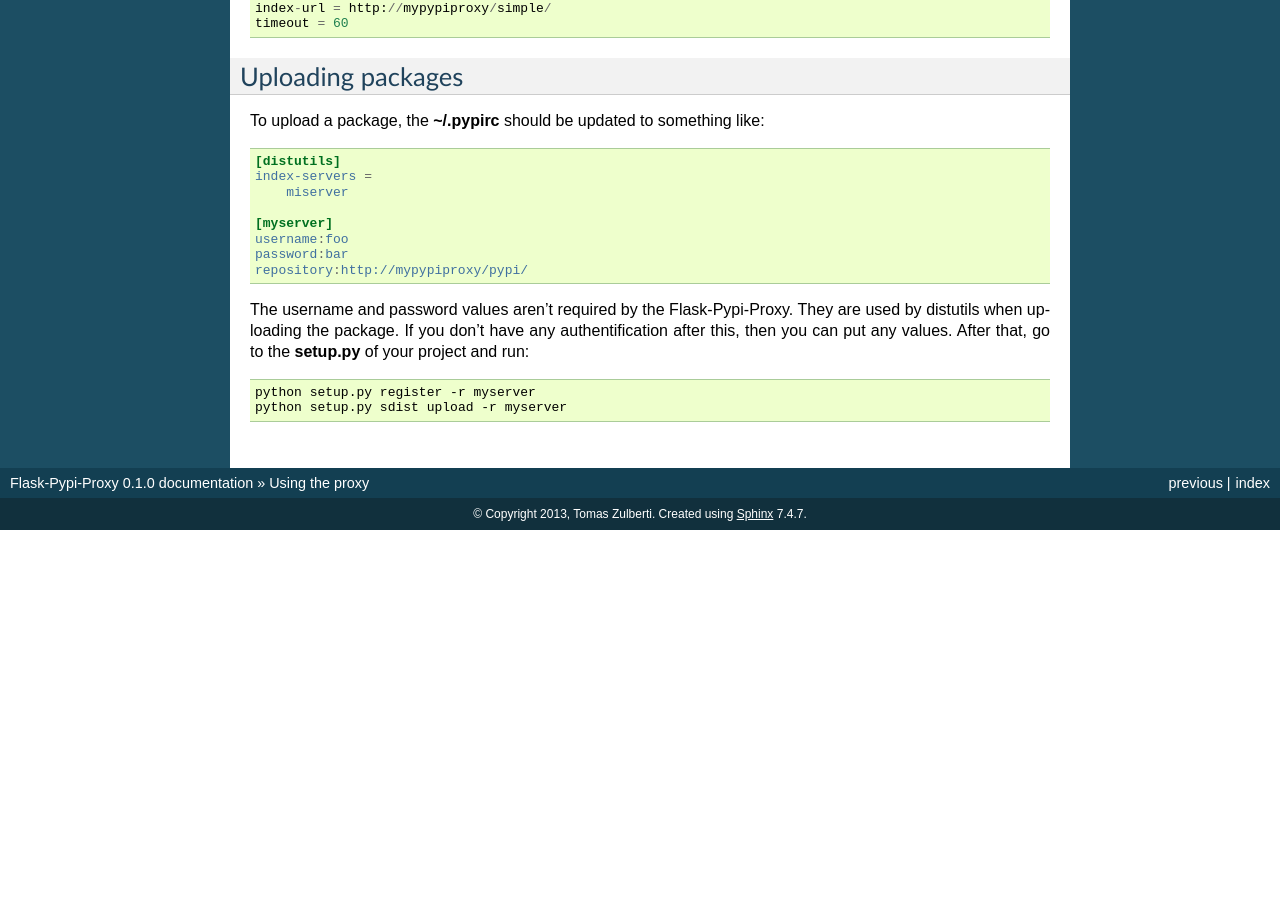
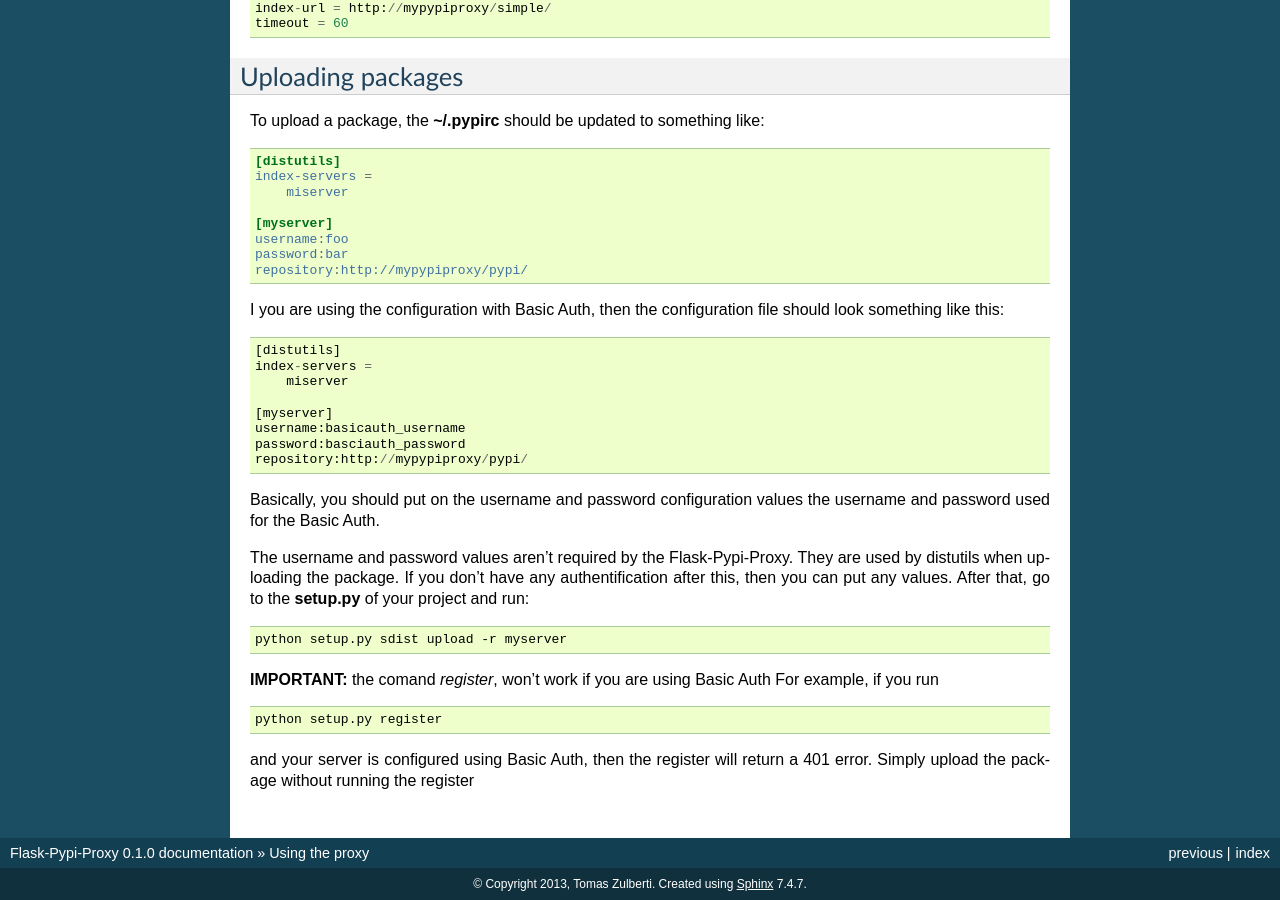
Before and after one commit to tzulberti/Flask-PyPi-Proxy, a Sphinx documentation site: the page built from docs/source/using.rst, in a window 1280 px wide and 900 px high, scrolled down 573 px. Built offline with Sphinx 7.4.7, drawn with Linux system fonts in a browser that asks for light colours; before the commit the page ends 1103 px from its top, so only the background shows below that.

Commit message:
Updated documentation

```diff
--- a/docs/source/using.rst
+++ b/docs/source/using.rst
@@ -54,6 +54,23 @@ like:
     password:bar
     repository:http://mypypiproxy/pypi/
 
+I you are using the configuration with Basic Auth, then the configuration
+file should look something like this:
+
+.. code-block::
+
+    [distutils]
+    index-servers =
+        miserver
+
+    [myserver]
+    username:basicauth_username
+    password:basciauth_password
+    repository:http://mypypiproxy/pypi/
+
+Basically, you should put on the username and password configuration values
+the username and password used for the Basic Auth.
+
 The username and password values aren't required by the Flask-Pypi-Proxy.
 They are used by distutils when uploading the package. If you don't have
 any authentification after this, then you can put any values. After that,
@@ -61,5 +78,14 @@ go to the **setup.py** of your project and run:
 
 .. code-block:: bash
 
-    python setup.py register -r myserver
     python setup.py sdist upload -r myserver
+
+**IMPORTANT:** the comand *register*, won't work if you are using Basic Auth
+For example, if you run
+
+.. code-block:: bash
+
+    python setup.py register
+
+and your server is configured using Basic Auth, then the register will return
+a 401 error. Simply upload the package without running the register
```
Also changed, not shown: docs/source/installing.rst (+105 -2 lines).
